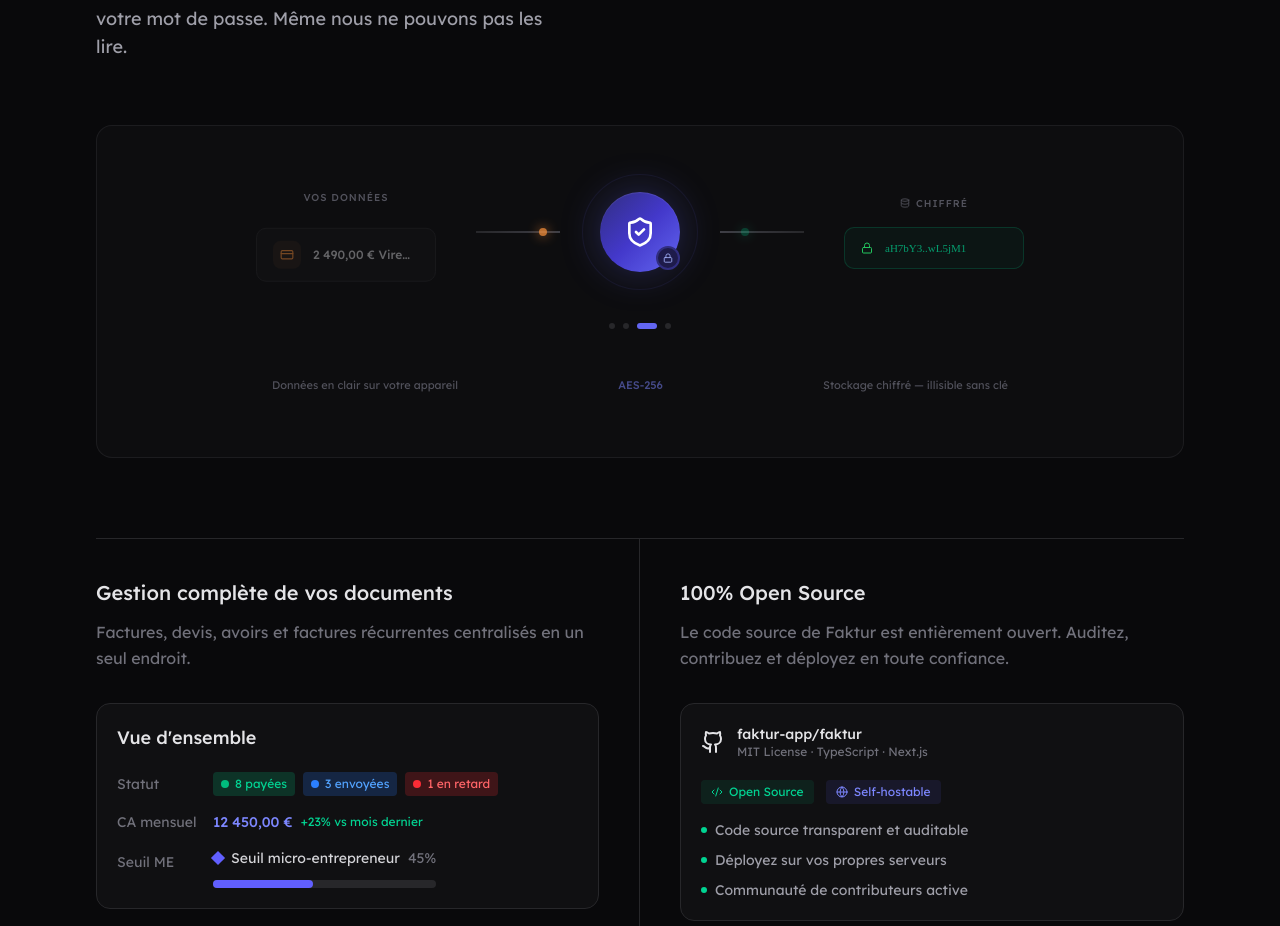
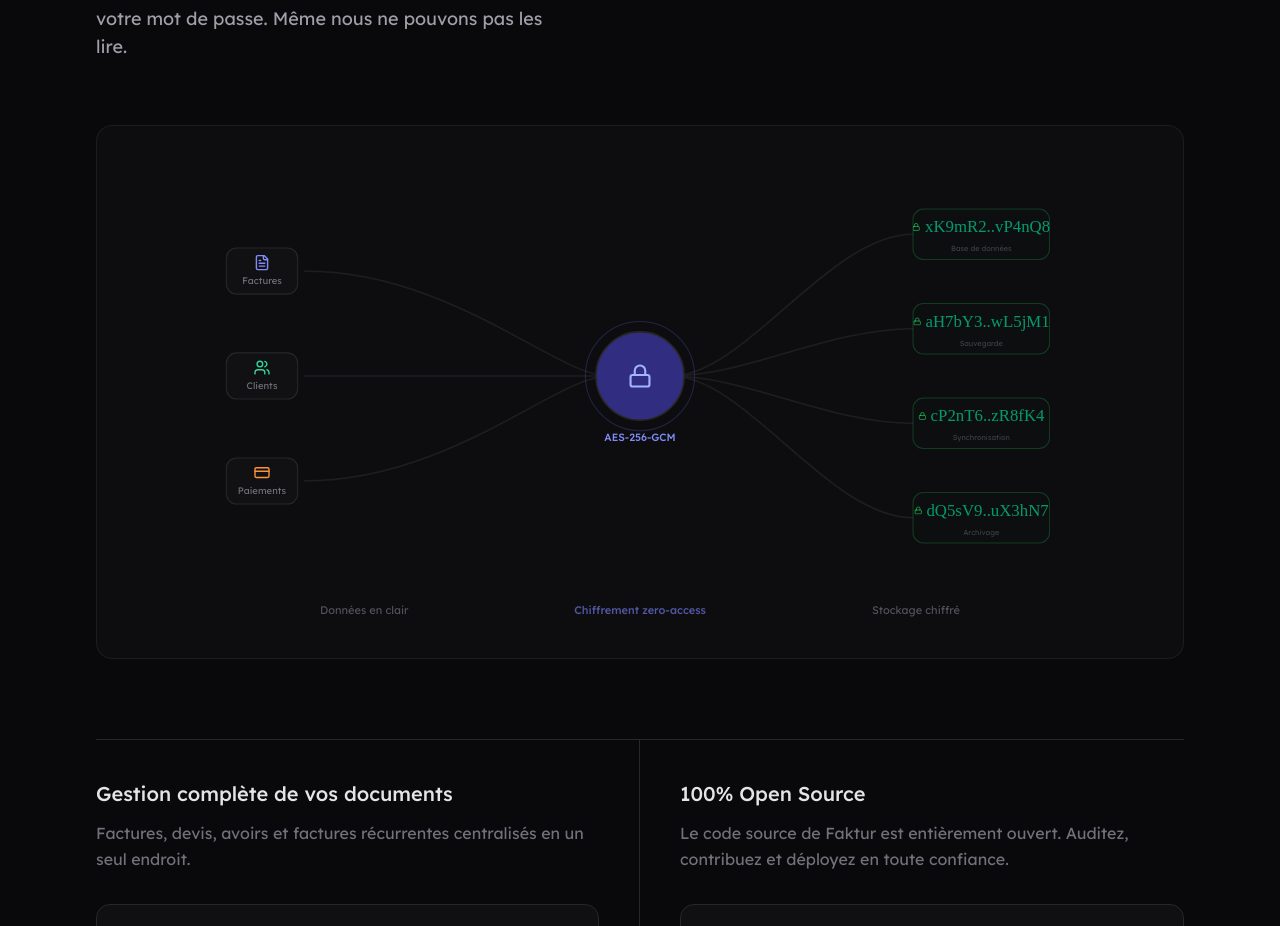
Before and after one commit to fakturapp/landing_page, a Next.js app: page / in a window 1280 px wide. Shown: the part 4507-5433 px from the top of the page. Built offline with nearby package versions, Linux system fonts and the light colour scheme.

Commit message:
Redesign EncryptionFlow: dots with trails, padlock closing, DecryptedText in output boxes

```diff
--- a/components/product-direction-section.tsx
+++ b/components/product-direction-section.tsx
@@ -1,187 +1,417 @@
 "use client"
 
-import { useRef, useEffect, useState } from "react"
-import { motion, useInView, AnimatePresence } from "framer-motion"
-import { ChevronRight, Lock, ShieldCheck, Database, FileText, Users, Building2, Github, GitBranch, Code2, Globe, CreditCard } from "lucide-react"
+import { useRef, useEffect, useState, useCallback, useMemo } from "react"
+import { motion, useInView, AnimatePresence, useMotionValue, useAnimationFrame, useTransform } from "framer-motion"
+import { ChevronRight, Lock, LockOpen, Database, FileText, Users, Building2, Github, GitBranch, Code2, Globe, CreditCard } from "lucide-react"
+
+/* ============================================================
+   DecryptedText — character-by-character reveal
+   ============================================================ */
+
+function DecryptedText({
+  text,
+  speed = 50,
+  sequential = false,
+  className = "",
+  encryptedClassName = "",
+  animateOn = "view",
+  revealDirection = "start",
+}: {
+  text: string
+  speed?: number
+  sequential?: boolean
+  className?: string
+  encryptedClassName?: string
+  animateOn?: "view" | "hover"
+  revealDirection?: "start" | "end" | "center"
+}) {
+  const chars = "ABCDEFGHIJKLMNOPQRSTUVWXYZabcdefghijklmnopqrstuvwxyz!@#$%^&*()_+"
+  const [displayText, setDisplayText] = useState(text)
+  const [isHovering, setIsHovering] = useState(false)
+  const [hasAnimated, setHasAnimated] = useState(false)
+  const containerRef = useRef<HTMLSpanElement>(null)
+
+  const getRevealOrder = useCallback(
+    (length: number) => {
+      const indices = Array.from({ length }, (_, i) => i)
+      switch (revealDirection) {
+        case "end":
+          return indices.reverse()
+        case "center": {
+          const mid = Math.floor(length / 2)
+          return indices.sort((a, b) => Math.abs(a - mid) - Math.abs(b - mid))
+        }
+        default:
+          return indices
+      }
+    },
+    [revealDirection]
+  )
+
+  const revealOrder = useMemo(() => getRevealOrder(text.length), [getRevealOrder, text.length])
+
+  useEffect(() => {
+    let isCancelled = false
+
+    const shouldAnimate =
+      animateOn === "view" ? !hasAnimated : animateOn === "hover" ? isHovering : false
+
+    if (!shouldAnimate) return
+
+    const revealed = new Set<number>()
+    let currentIndex = 0
+
+    const interval = setInterval(() => {
+      if (isCancelled) return
+
+      if (currentIndex < revealOrder.length) {
+        if (sequential) {
+          revealed.add(revealOrder[currentIndex])
+          currentIndex++
+        } else {
+          const batchSize = Math.max(1, Math.floor(revealOrder.length / 10))
+          for (let i = 0; i < batchSize && currentIndex < revealOrder.length; i++) {
+            revealed.add(revealOrder[currentIndex])
+            currentIndex++
+          }
+        }
+      }
+
+      const next = text
+        .split("")
+        .map((char, i) => {
+          if (char === " ") return " "
+          if (revealed.has(i)) return char
+          return chars[Math.floor(Math.random() * chars.length)]
+        })
+        .join("")
+
+      setDisplayText(next)
+
+      if (currentIndex >= revealOrder.length) {
+        clearInterval(interval)
+        setDisplayText(text)
+        if (animateOn === "view") setHasAnimated(true)
+      }
+    }, speed)
+
+    return () => {
+      isCancelled = true
+      clearInterval(interval)
+    }
+    // eslint-disable-next-line react-hooks/exhaustive-deps
+  }, [isHovering, hasAnimated, animateOn])
+
+  useEffect(() => {
+    if (animateOn !== "view") return
+    const el = containerRef.current
+    if (!el) return
+    const obs = new IntersectionObserver(
+      ([entry]) => {
+        if (entry.isIntersecting && !hasAnimated) setHasAnimated(true)
+      },
+      { threshold: 0.1 }
+    )
+    obs.observe(el)
+    return () => obs.disconnect()
+  }, [animateOn, hasAnimated])
+
+  return (
+    <span
+      ref={containerRef}
+      className={className}
+      onMouseEnter={() => animateOn === "hover" && setIsHovering(true)}
+      onMouseLeave={() => animateOn === "hover" && setIsHovering(false)}
+    >
+      {displayText.split("").map((char, i) => {
+        const isRevealed = char === text[i]
+        return (
+          <span key={i} className={isRevealed ? "" : encryptedClassName}>
+            {char}
+          </span>
+        )
+      })}
+    </span>
+  )
+}
 
 /* ============================================================
    Encryption Flow — Animated pipeline
-   Data packets flow through a shield → come out encrypted
+   3 data sources → dots with trails → padlock closes →
+   green dots exit through 4 points → DecryptedText reveal
    ============================================================ */
 
-const DATA_ITEMS = [
-  { icon: FileText, label: "Facture FAK-2024-001", encrypted: "xK9mR2..vP4nQ8", color: "#818cf8" },
-  { icon: Users, label: "Dupont & Fils SARL", encrypted: "aH7bY3..wL5jM1", color: "#34d399" },
-  { icon: CreditCard, label: "2 490,00 € Virement", encrypted: "cP2nT6..zR8fK4", color: "#fb923c" },
-  { icon: Building2, label: "SIREN: 123 456 789", encrypted: "dQ5sV9..uX3hN7", color: "#60a5fa" },
+const DATA_SOURCES = [
+  { label: "Factures", color: "#818cf8", icon: FileText },
+  { label: "Clients", color: "#34d399", icon: Users },
+  { label: "Paiements", color: "#fb923c", icon: CreditCard },
 ]
 
+const OUTPUT_ITEMS = [
+  { label: "Base de données", encrypted: "xK9mR2..vP4nQ8" },
+  { label: "Sauvegarde", encrypted: "aH7bY3..wL5jM1" },
+  { label: "Synchronisation", encrypted: "cP2nT6..zR8fK4" },
+  { label: "Archivage", encrypted: "dQ5sV9..uX3hN7" },
+]
+
+type EncryptPhase = "dots-in" | "locking" | "locked" | "dots-out" | "encrypted"
+
+/* Animated trail: a bright tip + fading tail traveling along a path */
+function AnimatedTrail({ d, color, delay, duration }: { d: string; color: string; delay: number; duration: number }) {
+  return (
+    <>
+      {/* The trail: short segment that slides along the path */}
+      <motion.path
+        d={d}
+        fill="none"
+        stroke={color}
+        strokeWidth="3"
+        strokeLinecap="round"
+        initial={{ pathLength: 0, pathOffset: 0, opacity: 0 }}
+        animate={{
+          pathLength: [0, 0.15, 0.15, 0],
+          pathOffset: [0, 0, 0.85, 1],
+          opacity: [0, 1, 1, 0],
+        }}
+        transition={{
+          duration,
+          delay,
+          ease: "easeInOut",
+          times: [0, 0.15, 0.85, 1],
+        }}
+        style={{ filter: `drop-shadow(0 0 8px ${color})` }}
+      />
+      {/* A wider, dimmer "glow" trail behind */}
+      <motion.path
+        d={d}
+        fill="none"
+        stroke={color}
+        strokeWidth="6"
+        strokeLinecap="round"
+        initial={{ pathLength: 0, pathOffset: 0, opacity: 0 }}
+        animate={{
+          pathLength: [0, 0.25, 0.25, 0],
+          pathOffset: [0, 0, 0.75, 1],
+          opacity: [0, 0.15, 0.15, 0],
+        }}
+        transition={{
+          duration,
+          delay,
+          ease: "easeInOut",
+          times: [0, 0.15, 0.85, 1],
+        }}
+      />
+    </>
+  )
+}
+
 function EncryptionFlow() {
-  const [activeIndex, setActiveIndex] = useState(0)
-  const [phase, setPhase] = useState<"enter" | "encrypt" | "exit">("enter")
+  const [phase, setPhase] = useState<EncryptPhase>("dots-in")
+  const [cycleKey, setCycleKey] = useState(0)
 
   useEffect(() => {
-    const cycle = () => {
-      setPhase("enter")
-      const t1 = setTimeout(() => setPhase("encrypt"), 1000)
-      const t2 = setTimeout(() => setPhase("exit"), 2000)
-      const t3 = setTimeout(() => {
-        setActiveIndex((i) => (i + 1) % DATA_ITEMS.length)
-        setPhase("enter")
-      }, 3200)
-      return [t1, t2, t3]
-    }
-    const timers = cycle()
-    const interval = setInterval(() => {
-      cycle()
-    }, 3200)
-    return () => {
-      timers.forEach(clearTimeout)
-      clearInterval(interval)
-    }
-  }, [])
+    const timers: ReturnType<typeof setTimeout>[] = []
+    const t = (fn: () => void, ms: number) => { timers.push(setTimeout(fn, ms)) }
 
-  const item = DATA_ITEMS[activeIndex]
-  const Icon = item.icon
+    setPhase("dots-in")
+    t(() => setPhase("locking"), 2200)
+    t(() => setPhase("locked"), 3200)
+    t(() => setPhase("dots-out"), 3800)
+    t(() => setPhase("encrypted"), 6000)
+    t(() => { setCycleKey((c) => c + 1) }, 9500)
+
+    return () => timers.forEach(clearTimeout)
+  }, [cycleKey])
+
+  const isLocked = phase === "locked" || phase === "dots-out" || phase === "encrypted"
+
+  // Input paths: 3 sources → center padlock
+  const inputPaths = DATA_SOURCES.map((_, i) => {
+    const sy = 100 + i * 100
+    return `M 80 ${sy} C 220 ${sy}, 320 200, 370 200`
+  })
+
+  // Output paths: center → 4 endpoints
+  const outputPaths = OUTPUT_ITEMS.map((_, i) => {
+    const ey = 65 + i * 90
+    return `M 430 200 C 500 200, 580 ${ey}, 660 ${ey}`
+  })
 
   return (
-    <div className="relative flex flex-col items-center gap-12 py-16">
+    <div className="relative py-10 px-4" key={cycleKey}>
+      <svg className="w-full" viewBox="0 0 800 400" fill="none" style={{ maxHeight: 420 }}>
 
-      {/* ── Main flow row ── */}
-      <div className="flex items-center justify-center gap-6 md:gap-10 w-full max-w-3xl mx-auto">
+        {/* ── Input lines + animated trails ── */}
+        {DATA_SOURCES.map((src, i) => {
+          const d = inputPaths[i]
+          const sy = 100 + i * 100
+          return (
+            <g key={`in-${i}`}>
+              {/* Static line */}
+              <path d={d} stroke="#1e1e22" strokeWidth="1.5" />
 
-        {/* Left: data origin */}
-        <div className="flex flex-col items-center gap-3 w-[180px] shrink-0">
-          <div className="text-zinc-600 text-[10px] font-medium uppercase tracking-widest mb-1">Vos données</div>
-          <AnimatePresence mode="wait">
-            <motion.div
-              key={`${activeIndex}-left`}
-              initial={{ opacity: 0, y: 12 }}
-              animate={{ opacity: 1, y: 0 }}
-              exit={{ opacity: 0, y: -12 }}
-              transition={{ duration: 0.4 }}
-              className="flex items-center gap-3 rounded-lg border border-zinc-800 bg-zinc-900/80 px-4 py-3 w-full"
-            >
-              <div className="flex items-center justify-center rounded-md shrink-0"
-                style={{ width: 28, height: 28, backgroundColor: `${item.color}15` }}>
-                <Icon style={{ width: 14, height: 14, color: item.color }} />
-              </div>
-              <span className="text-zinc-300 text-xs font-medium truncate">{item.label}</span>
-            </motion.div>
-          </AnimatePresence>
-        </div>
+              {/* Dot with trail */}
+              {phase === "dots-in" && (
+                <AnimatedTrail d={d} color={src.color} delay={i * 0.35} duration={1.8} />
+              )}
 
-        {/* Arrow left → shield */}
-        <div className="flex-1 relative h-[2px] max-w-[100px]">
-          <div className="absolute inset-0 bg-gradient-to-r from-zinc-800 to-zinc-700" />
-          <motion.div
-            className="absolute top-[-3px] w-2 h-2 rounded-full"
-            style={{ backgroundColor: item.color, boxShadow: `0 0 12px ${item.color}` }}
-            animate={phase === "enter" ? { left: ["0%", "100%"] } : { left: "100%", opacity: 0 }}
-            transition={{ duration: 0.8, ease: "easeInOut" }}
-          />
-        </div>
+              {/* Arrival flash at center */}
+              {phase === "locking" && (
+                <motion.circle
+                  cx="370" cy="200" r="3"
+                  fill={src.color}
+                  initial={{ opacity: 0, r: 3 }}
+                  animate={{ opacity: [1, 0], r: [3, 12] }}
+                  transition={{ duration: 0.5, delay: i * 0.1 }}
+                />
+              )}
 
-        {/* Center: Shield */}
-        <div className="relative flex items-center justify-center shrink-0">
-          {/* Outer pulse */}
-          <motion.div
-            className="absolute rounded-full"
-            style={{ width: 120, height: 120 }}
-            animate={phase === "encrypt"
-              ? { boxShadow: ["0 0 0px rgba(99,102,241,0)", "0 0 60px rgba(99,102,241,0.4)", "0 0 0px rgba(99,102,241,0)"] }
-              : {}
+              {/* Source label box */}
+              <rect x="6" y={sy - 22} width="68" height="44" rx="10" fill="#111113" stroke="#27272a" strokeWidth="1" />
+              <foreignObject x="6" y={sy - 22} width="68" height="44">
+                <div className="flex flex-col items-center justify-center h-full gap-0.5">
+                  <src.icon style={{ width: 16, height: 16, color: src.color }} />
+                  <span style={{ fontSize: 9, color: "#71717a" }}>{src.label}</span>
+                </div>
+              </foreignObject>
+            </g>
+          )
+        })}
+
+        {/* ── Output lines + green trails + encrypted boxes ── */}
+        {OUTPUT_ITEMS.map((item, i) => {
+          const d = outputPaths[i]
+          const ey = 65 + i * 90
+          const showEncrypted = phase === "encrypted"
+          return (
+            <g key={`out-${i}`}>
+              {/* Static line */}
+              <path d={d} stroke="#1e1e22" strokeWidth="1.5" />
+
+              {/* Green trail */}
+              {phase === "dots-out" && (
+                <AnimatedTrail d={d} color="#22c55e" delay={i * 0.2} duration={1.6} />
+              )}
+
+              {/* Output box — bigger, with encrypted text */}
+              <motion.rect
+                x="660" y={ey - 24} width="130" height="48" rx="10"
+                fill="#111113" strokeWidth="1"
+                animate={
+                  showEncrypted
+                    ? { stroke: "#22c55e40", fill: "#052e1605" }
+                    : { stroke: "#27272a", fill: "#111113" }
+                }
+                transition={{ duration: 0.5, delay: showEncrypted ? i * 0.1 : 0 }}
+              />
+              <foreignObject x="660" y={ey - 24} width="130" height="48">
+                <div className="flex flex-col items-center justify-center h-full gap-1 px-2">
+                  {showEncrypted ? (
+                    <>
+                      <div className="flex items-center gap-1">
+                        <Lock style={{ width: 8, height: 8, color: "#22c55e", flexShrink: 0 }} />
+                        <DecryptedText
+                          text={item.encrypted}
+                          speed={35}
+                          sequential
+                          animateOn="view"
+                          className="font-mono text-emerald-400/70"
+                          encryptedClassName="text-indigo-400/40"
+                          parentClassName="text-[9px] leading-none"
+                        />
+                      </div>
+                      <span style={{ fontSize: 7, color: "#3f3f46" }}>{item.label}</span>
+                    </>
+                  ) : (
+                    <>
+                      <Lock style={{ width: 10, height: 10, color: "#3f3f46" }} />
+                      <span style={{ fontSize: 8, color: "#52525b" }}>{item.label}</span>
+                    </>
+                  )}
+                </div>
+              </foreignObject>
+            </g>
+          )
+        })}
+
+        {/* ── Central padlock ── */}
+        <g>
+          {/* Pulse ring */}
+          <motion.circle
+            cx="400" cy="200" r="52"
+            fill="none" stroke="#6366f1" strokeWidth="1"
+            initial={{ opacity: 0.05 }}
+            animate={
+              phase === "locking"
+                ? { r: [52, 65, 52], opacity: [0.1, 0.6, 0.2] }
+                : isLocked
+                  ? { opacity: 0.25 }
+                  : { opacity: 0.05 }
             }
-            transition={{ duration: 0.8 }}
-          />
-          <motion.div
-            className="absolute rounded-full border border-indigo-500/20"
-            style={{ width: 110, height: 110 }}
-            animate={{ scale: [1, 1.08, 1], opacity: [0.2, 0.5, 0.2] }}
-            transition={{ duration: 3, repeat: Infinity, ease: "easeInOut" }}
+            transition={phase === "locking" ? { duration: 1, repeat: 1 } : { duration: 0.4 }}
           />
 
-          {/* Shield body */}
-          <motion.div
-            className="relative flex items-center justify-center rounded-full z-10"
-            style={{
-              width: 80, height: 80,
-              background: "linear-gradient(135deg, #312e81 0%, #4338ca 50%, #6366f1 100%)",
-              boxShadow: "0 0 40px rgba(99,102,241,0.3), inset 0 1px 1px rgba(255,255,255,0.1)",
-            }}
-            animate={phase === "encrypt" ? { scale: [1, 1.12, 1] } : {}}
+          {/* Inner circle */}
+          <motion.circle
+            cx="400" cy="200" r="42"
+            stroke="#27272a" strokeWidth="1.5"
+            animate={isLocked ? { fill: "#312e81" } : { fill: "#111113" }}
             transition={{ duration: 0.5 }}
+          />
+
+          {/* Lock glow burst when locking */}
+          {phase === "locking" && (
+            <motion.circle
+              cx="400" cy="200" r="44"
+              fill="none" stroke="#6366f1"
+              initial={{ strokeWidth: 0, opacity: 0 }}
+              animate={{ strokeWidth: [0, 5, 0], opacity: [0, 0.7, 0] }}
+              transition={{ duration: 1 }}
+            />
+          )}
+
+          {/* Lock icon (LockOpen → Lock) */}
+          <foreignObject x="375" y="175" width="50" height="50">
+            <div className="flex items-center justify-center w-full h-full">
+              <AnimatePresence mode="wait">
+                {isLocked ? (
+                  <motion.div
+                    key="locked"
+                    initial={{ scale: 0.3, opacity: 0, rotate: -30 }}
+                    animate={{ scale: 1, opacity: 1, rotate: 0 }}
+                    transition={{ type: "spring", stiffness: 350, damping: 15 }}
+                  >
+                    <Lock className="text-indigo-300" style={{ width: 24, height: 24 }} />
+                  </motion.div>
+                ) : (
+                  <motion.div
+                    key="open"
+                    exit={{ scale: 0.3, opacity: 0, rotate: 30 }}
+                    transition={{ duration: 0.25 }}
+                  >
+                    <LockOpen className="text-zinc-600" style={{ width: 24, height: 24 }} />
+                  </motion.div>
+                )}
+              </AnimatePresence>
+            </div>
+          </foreignObject>
+
+          {/* AES label */}
+          <motion.text
+            x="400" y="262" textAnchor="middle" fontSize="10" fontWeight="500"
+            animate={isLocked ? { fill: "#818cf8" } : { fill: "#3f3f46" }}
+            transition={{ duration: 0.4 }}
           >
-            <ShieldCheck className="text-white" style={{ width: 32, height: 32 }} />
-          </motion.div>
+            AES-256-GCM
+          </motion.text>
+        </g>
+      </svg>
 
-          {/* Lock badge */}
-          <motion.div
-            className="absolute flex items-center justify-center rounded-full z-20"
-            style={{
-              width: 24, height: 24, bottom: 0, right: 0,
-              backgroundColor: "#1e1b4b", border: "2px solid #312e81",
-            }}
-            animate={{ y: [0, -2, 0] }}
-            transition={{ duration: 2, repeat: Infinity, ease: "easeInOut" }}
-          >
-            <Lock style={{ width: 10, height: 10, color: "#a5b4fc" }} />
-          </motion.div>
-        </div>
-
-        {/* Arrow shield → right */}
-        <div className="flex-1 relative h-[2px] max-w-[100px]">
-          <div className="absolute inset-0 bg-gradient-to-r from-zinc-700 to-zinc-800" />
-          <motion.div
-            className="absolute top-[-3px] w-2 h-2 rounded-full bg-emerald-400"
-            style={{ boxShadow: "0 0 12px #34d399" }}
-            animate={phase === "exit" ? { left: ["0%", "100%"] } : { left: "0%", opacity: 0 }}
-            transition={{ duration: 0.8, ease: "easeInOut" }}
-          />
-        </div>
-
-        {/* Right: encrypted output */}
-        <div className="flex flex-col items-center gap-3 w-[180px] shrink-0">
-          <div className="flex items-center gap-1.5 text-[10px] font-medium uppercase tracking-widest text-zinc-600 mb-1">
-            <Database style={{ width: 10, height: 10 }} />
-            <span>Chiffré</span>
-          </div>
-          <AnimatePresence mode="wait">
-            <motion.div
-              key={`${activeIndex}-right`}
-              initial={{ opacity: 0, y: 12 }}
-              animate={phase === "exit" ? { opacity: 1, y: 0 } : { opacity: 0.3, y: 0 }}
-              exit={{ opacity: 0, y: -12 }}
-              transition={{ duration: 0.4, delay: phase === "exit" ? 0.6 : 0 }}
-              className="flex items-center gap-3 rounded-lg border border-emerald-500/20 bg-emerald-500/5 px-4 py-3 w-full"
-            >
-              <Lock style={{ width: 12, height: 12, color: "#22c55e", flexShrink: 0 }} />
-              <span className="font-mono text-emerald-400/70 text-[11px] truncate">{item.encrypted}</span>
-            </motion.div>
-          </AnimatePresence>
-        </div>
-      </div>
-
-      {/* ── Step indicators ── */}
-      <div className="flex items-center gap-2">
-        {DATA_ITEMS.map((_, i) => (
-          <div
-            key={i}
-            className="rounded-full transition-all duration-300"
-            style={{
-              width: i === activeIndex ? 20 : 6,
-              height: 6,
-              backgroundColor: i === activeIndex ? "#6366f1" : "#27272a",
-            }}
-          />
-        ))}
-      </div>
-
-      {/* ── Bottom labels ── */}
-      <div className="flex items-center justify-between w-full max-w-3xl text-[11px] text-zinc-600 px-4">
-        <span>Données en clair sur votre appareil</span>
-        <span className="text-indigo-400/50 font-medium">AES-256</span>
-        <span>Stockage chiffré — illisible sans clé</span>
+      {/* Bottom labels */}
+      <div className="flex items-center justify-between w-full max-w-2xl mx-auto text-[11px] text-zinc-600 mt-4 px-4">
+        <span>Données en clair</span>
+        <span className="text-indigo-400/60 font-medium">Chiffrement zero-access</span>
+        <span>Stockage chiffré</span>
       </div>
     </div>
   )
```
